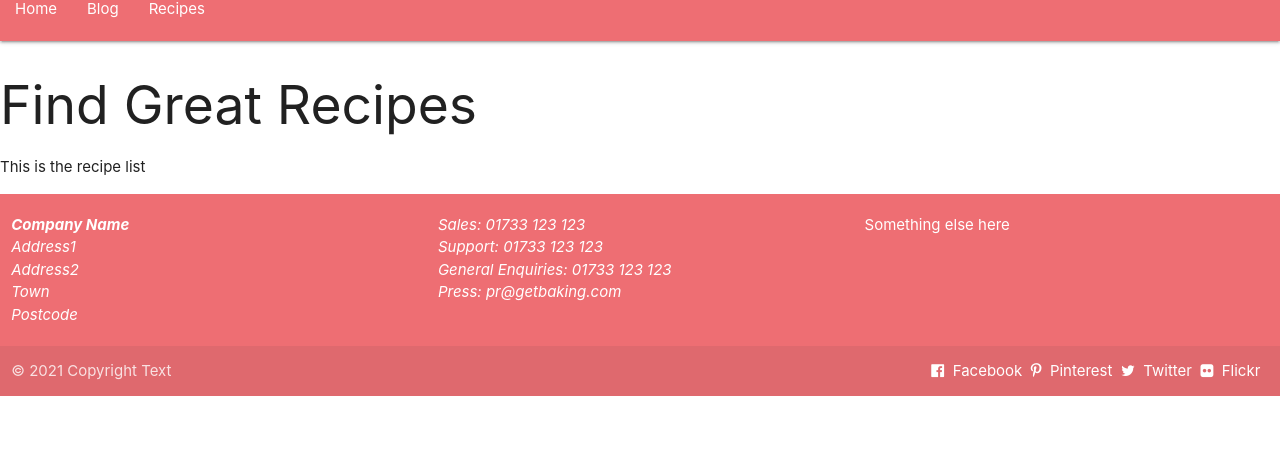
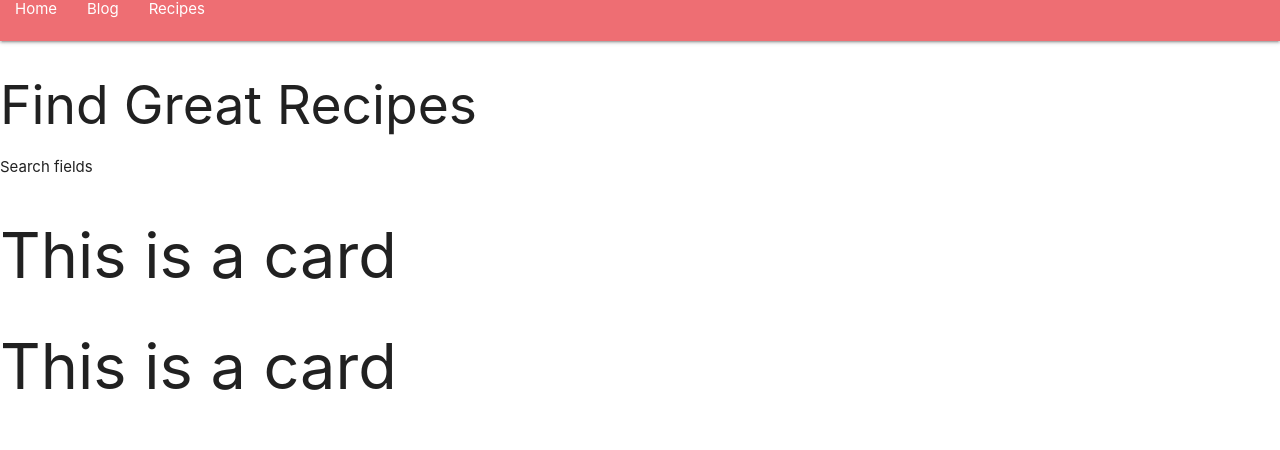
Before and after one commit to Cromana22/p110136416-mod005431, a React (Create React App) app: page /recipes in a window 1280 px wide. Shown: the part 350-800 px from the top of the page. Built offline with nearby package versions, Linux system fonts and the light colour scheme.

Commit message:
RecipeGrid created

```diff
--- a/src/App.js
+++ b/src/App.js
@@ -3,7 +3,7 @@ import { BrowserRouter, Routes, Route } from "react-router-dom";
 import AppLayout from './AppLayout'
 import AppHomepage from './AppHomepage'
 import AppBlog from './AppBlog'
-import AppRecipeList from './AppRecipeList'
+import AppRecipes from './AppRecipes'
 import BlogMain from "./BlogMain";
 
 function App() {
@@ -20,7 +20,7 @@ function App() {
               <Route path="blog3" element={<BlogMain entry="blog3" />} />
               <Route path="blog4" element={<BlogMain entry="blog4" />} />
             </Route>
-            <Route path="recipes" element={<AppRecipeList/>} />
+            <Route path="recipes" element={<AppRecipes/>} />
             <Route path="*" element={<AppHomepage />} />
           </Route>
         </Routes>
--- a/src/AppRecipeList.js
+++ /dev/null
@@ -1,13 +0,0 @@
-import React from 'react';
-import AppPageTitle from './AppPageTitle'
-
-function AppRecipeList() {
-    return (
-      <div className="AppRecipeList">
-        <AppPageTitle title="Find Great Recipes" />
-        <p>This is the recipe list</p>
-      </div>
-    )
-  }
-
-  export default AppRecipeList
--- /dev/null
+++ b/src/AppRecipes.js
@@ -0,0 +1,15 @@
+import React from 'react';
+import AppPageTitle from './AppPageTitle';
+import RecipeGrid from './RecipeGrid';
+
+function AppRecipes() {
+    return (
+      <div className="AppRecipeList">
+        <AppPageTitle title="Find Great Recipes" />
+        <p>Search fields</p>
+        <RecipeGrid cards={3} />
+      </div>
+    )
+  }
+
+  export default AppRecipes
--- /dev/null
+++ b/src/RecipeCard.js
@@ -0,0 +1,12 @@
+import React from 'react';
+
+function RecipeCard()
+{
+  return (
+    <div className="RecipeCard">
+      <h1>This is a card</h1>
+    </div>
+  )
+}
+
+export default RecipeCard
--- /dev/null
+++ b/src/RecipeGrid.js
@@ -0,0 +1,22 @@
+import React from 'react';
+import RecipeCard from './RecipeCard';
+
+function RecipeGrid(props)
+{
+  let cardlist = [];
+
+  for (let index = 0; index < props.cards; index++) //props is an object, cards is one of the values
+  {
+    cardlist.push( <RecipeCard key={index} /> );
+  };
+
+  console.log(cardlist);
+
+  return (
+    <div className="RecipeGrid">
+    {cardlist}
+    </div>
+  )
+}
+
+export default RecipeGrid
```
